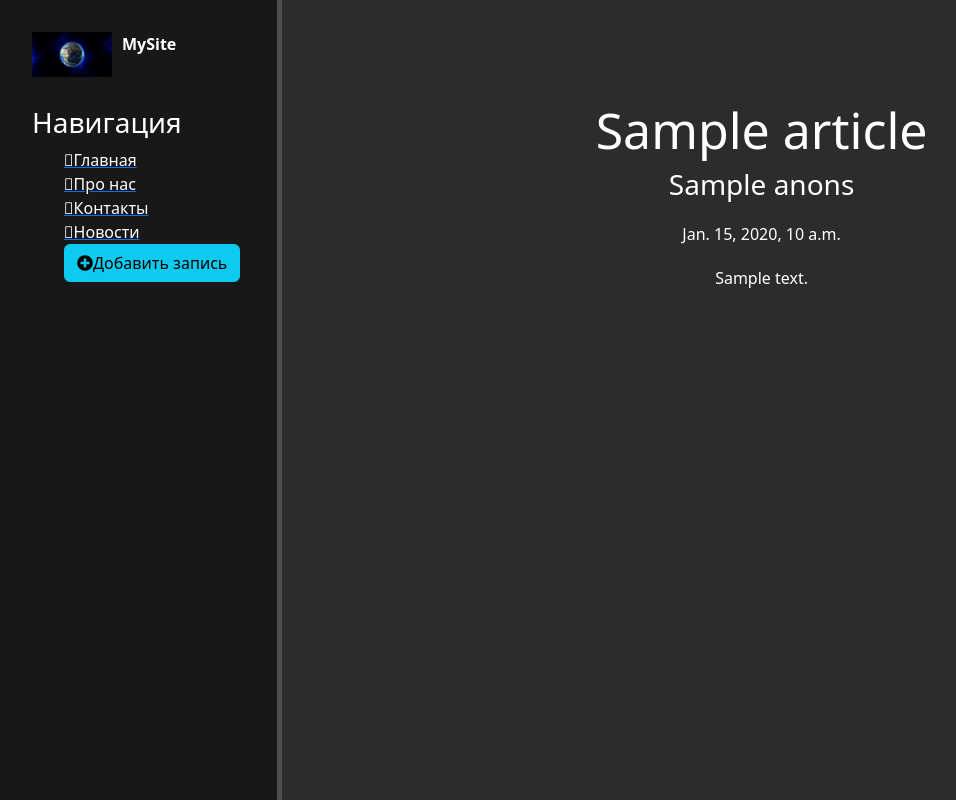
After one commit to Burnnet00/news, a Django app: template news/templates/news/detail_view.html in a window 1280 px wide. The commit adds this page. Shown: the whole page, without its empty margins (0-956 px from the left). Run offline with Django 3.2, Linux system fonts and the light colour scheme; the template is opened without the code that fills it: most values are stand-ins (such as "Sample title", 1, 10 or a date in 2020); some libraries are stand-ins or nearby versions.

Commit message:
add dinamic html

```diff
--- a/main/static/main/scc/main.css
+++ b/main/static/main/scc/main.css
@@ -4,7 +4,7 @@ body {
 aside{
     float: left;
     background: #181818;
-    width: 20%;
+    width: 22%;
     padding: 2.5%;
     height: 100vh;
     color: #fff;
--- a/main/templates/main/base.html
+++ b/main/templates/main/base.html
@@ -11,7 +11,7 @@
 <body>
     <aside>
         <img src="{% static 'main/img/2.jpg' %}" alt="logo">
-        <span class="logo">GoIt</span>
+        <span class="logo">MySite</span>
         <h3>Навигация</h3>
         <ul>
             <a href="{% url 'home' %}"><li><i class="fa-solid fa-igloo"></i>Главная</li></a>
--- /dev/null
+++ b/news/templates/news/detail_view.html
@@ -0,0 +1,10 @@
+{% extends 'main/base.html' %}
+{% block title %}{{ article.title }}{% endblock %}
+{% block content %}
+    <div class="features">
+        <h1>{{ article.title }}</h1>
+        <h3>{{ article.anons }}</h3>
+        <p>{{ article.date }}</p>
+        <p>{{ article.ful_text }}</p>
+    </div>
+{% endblock %}
--- a/news/templates/news/news_home.html
+++ b/news/templates/news/news_home.html
@@ -8,7 +8,7 @@
             <div class="alert alert-warning">
                 <h3>{{ el.title }}</h3>
                 <p>{{ el.anons }}</p>
-                <p>{{ el.ful_text }}</p>
+                <a href="{% url 'news_det' el.id %}" class="btn btn-warning">Читать детальнее</a>
             </div>
             {% endfor %}
         {% else %}
--- a/news/urls.py
+++ b/news/urls.py
@@ -4,4 +4,5 @@ from . import views
 urlpatterns = [
     path('', views.news_home, name='news_home'),
     path('create', views.create, name='create'),
+    path('<int:pk>', views.NewsDetailView.as_view(), name='news_det'),
     ]
--- a/news/views.py
+++ b/news/views.py
@@ -1,4 +1,5 @@
 from django.shortcuts import render, redirect
+from django.views.generic import DetailView
 
 from .forms import ArtilesForm
 from .models import Artiles
@@ -6,6 +7,11 @@ from .models import Artiles
 def news_home(request):
     news = Artiles.objects.order_by('-date')#all()
     return render(request, 'news/news_home.html',{'news': news})
+
+class NewsDetailView(DetailView):
+    model = Artiles
+    template_name = 'news/detail_view.html'
+    context_object_name = 'article'
 
 def create(request):
     error = ''
```
